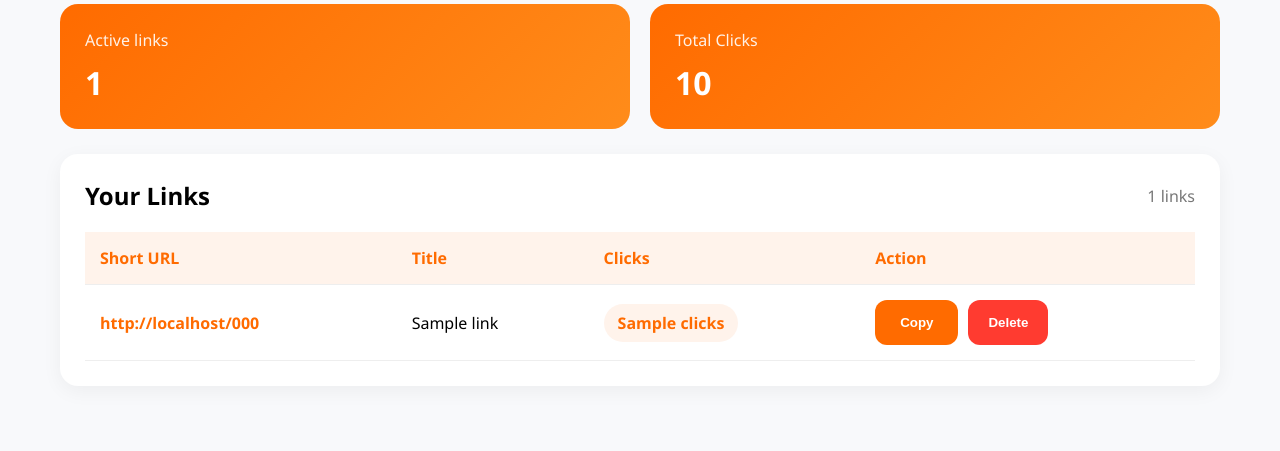
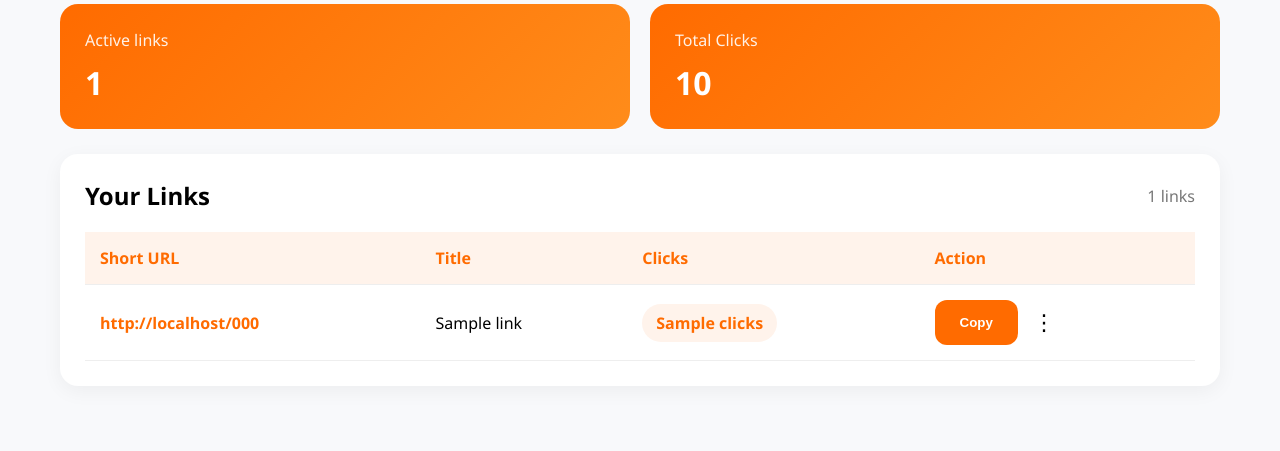
Before and after one commit to Erigo-uche/url_shortener, a Flask app: page /dashboard in a window 1280 px wide. Shown: the part 478-929 px from the top of the page. Run offline with Flask 3, Linux system fonts and the light colour scheme; the visitor is signed in with stand-in values (Sample User, id 1); one stand-in notice (Sample message) is shown; a database or web service that is not in the repository returns one stand-in record (values such as "Sample title"); parts of the project's set-up code (start-up, migrations or seed data) failed here and were passed over; some libraries are stand-ins or nearby versions.

Commit message:
added the option menu(edit, delete) for links

```diff
--- a/app/static/css/style.css
+++ b/app/static/css/style.css
@@ -376,13 +376,76 @@ tr{
     font-weight:600;
 }
 
-
 .delete-btn:hover{
     opacity:.9;
 }
 
+.options-wrapper {
+    position:relative;
+
+    display:inline-block;
+}
+
+
+.options-btn {
+    border:none;
+
+    background:none;
+
+    cursor:pointer;
+
+    font-size:22px;
+
+    padding:5px;
+}
+
+.options-menu {
+    display:none;
+
+    position:absolute;
+
+    right:0;
+
+    top:35px;
+
+    background:white;
+
+    border:1px solid #ddd;
+
+    border-radius:10px;
+
+    min-width:120px;
+
+    padding:8px;
+
+    z-index:20;
+
+    box-shadow:0 5px 15px rgba(0,0,0,.15);
+}
+
+.options-menu.show {
+    display:block;
+}
+
+.options-menu button {
+    width:100%;
+
+    background:none;
+
+    border:none;
+
+    padding:8px;
+
+    text-align:left;
+
+    cursor:pointer;
+}
+
+.options-menu button:hover {
+    background:#f5f5f5;
+}
+
 .modal-overlay {
-
     display:none;
 
     position:fixed;
@@ -398,7 +461,6 @@ tr{
     align-items:center;
 
     z-index:999;
-
 }
 
 .restore-modal {
--- a/app/templates/dashboard.html
+++ b/app/templates/dashboard.html
@@ -72,10 +72,36 @@ Dashboard
 
                 <button
                     id="generated-copy-btn"
-                onclick="copyGenerated('{{ request.host_url }}{{ message }}')"
+                    onclick="copyGenerated('{{ request.host_url }}{{ message }}'), this"
                 >
                     Copy
                 </button>
+
+                <div class="options-wrapper">
+                    <button
+                        class="options-btn"
+                        onclick="toggleOptions(this)"
+                    >
+                        ⋮
+                    </button>
+
+                    <div class="options-menu">
+                        <button
+                            onclick="editlink('{ message }')">
+                            Edit
+                        </button>
+
+                        <form
+                            method="POST"
+                            action="{{ url_for('links.delete_link', short_code=message) }}"
+                            onsubmit="return confirm('Delete this link?')"
+                        >
+                            <button type="submit">
+                                Delete
+                            </button>
+                        </form>
+                    </div>
+                </div>
             </div>
         </div>
 
@@ -104,6 +130,32 @@ Dashboard
                 >
                     Copy
                 </button>
+
+                 <div class="options-wrapper">
+                    <button
+                        class="options-btn"
+                        onclick="toggleOptions(this)"
+                    >
+                        ⋮
+                    </button>
+
+                    <div class="options-menu">
+                        <button
+                            onclick="editlink('{ message }')">
+                            Edit
+                        </button>
+
+                        <form
+                            method="POST"
+                            action="{{ url_for('links.delete_link', short_code=message) }}"
+                            onsubmit="return confirm('Delete this link?')"
+                        >
+                            <button type="submit">
+                                Delete
+                            </button>
+                        </form>
+                    </div>
+                </div>
 
             </div>
 
@@ -217,16 +269,31 @@ Dashboard
                                 Copy
                             </button>
 
+                             <div class="options-wrapper">
+                                <button
+                                    class="options-btn"
+                                    onclick="toggleOptions(this)"
+                                >
+                                    ⋮
+                                </button>
+
+                                <div class="options-menu">
+                                    <button
+                                        onclick="editlink('{ message }')">
+                                        Edit
+                                    </button>
+
                                     <form
                                         method="POST"
-                                action="{{ url_for('links.delete_link', short_code=link[0])}}"
-                                onsubmit="return confirm('Delete this link?')">
-
-                                <button type="submit" class="delete-btn">
+                                        action="{{ url_for('links.delete_link', short_code=link[0]) }}"
+                                        onsubmit="return confirm('Delete this link?')"
+                                    >
+                                        <button type="submit">
                                             Delete
                                         </button>
                                     </form>
-
+                                </div>
+                            </div>
                         </td>
 
                     </tr>
@@ -290,6 +357,48 @@ function copyLink(button, url) {
 
 }
 
+function toggleOptions(button){
+
+    const menu =
+        button.nextElementSibling;
+
+
+    document
+    .querySelectorAll(".options-menu")
+    .forEach(item=>{
+
+        if(item !== menu){
+
+            item.classList.remove("show");
+
+        }
+
+    });
+
+
+    menu.classList.toggle("show");
+
+}
+
+
+document.addEventListener(
+"click",
+function(event){
+
+    if(!event.target.closest(".options-wrapper")){
+
+        document
+        .querySelectorAll(".options-menu")
+        .forEach(menu=>{
+
+            menu.classList.remove("show");
+
+        });
+
+    }
+
+});
+
 </script>
 
 {% endblock %}
```
Lines whose indentation alone changed are shown as unchanged.
